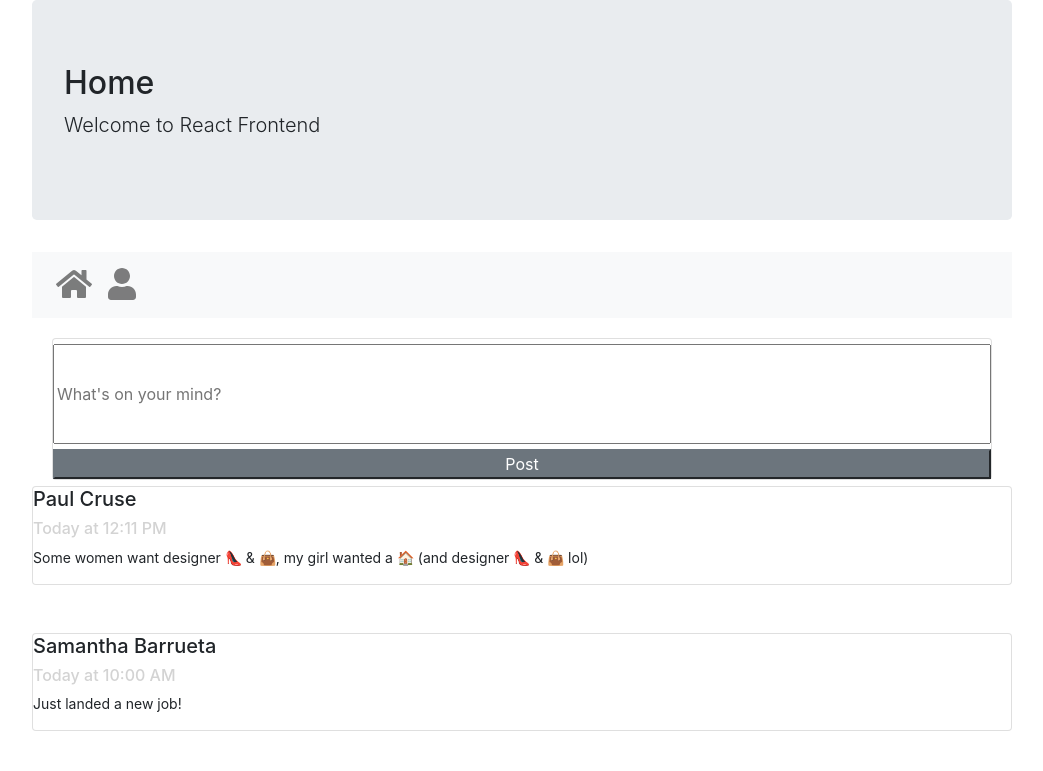
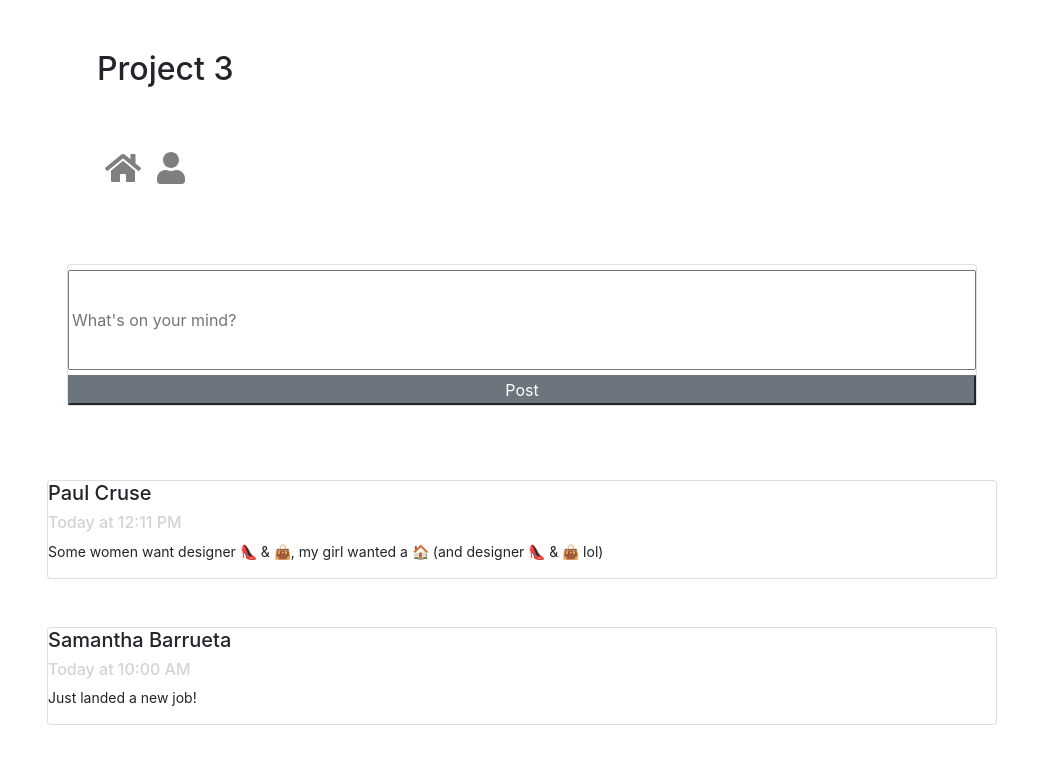
Before and after one commit to samanthabarrueta/Social-Media-FE, a React (Create React App) app in the folder react-front/: page / in a window 1280 px wide. Shown: the top 771 px of the page, without its empty margins (118-1161 px from the left). Built offline with nearby package versions, Linux system fonts and the light colour scheme.

Commit message:
styling updates

```diff
--- a/react-front/src/core/Home.js
+++ b/react-front/src/core/Home.js
@@ -1,16 +1,18 @@
 import React from 'react';
-import HomeFeed from '../feed/Home'
+import HomeFeed from '../feed/Home';
+import Nav from './Nav';
+import Container from "react-bootstrap/Container";
 
 const Home = () => (
-    <div>
-        <div className= "jumbotron">
-            <h2>Home</h2>
-            <p className= "lead"> Welcome to React Frontend</p>
+    <Container>
+        <div className="header">
+            <h2>Project 3</h2><br /><br />
+            <Nav />
         </div>
         <div>
             <HomeFeed />
         </div>
-    </div>
+    </Container>
 );
 
 export default Home;
--- a/react-front/src/core/Nav.js
+++ b/react-front/src/core/Nav.js
@@ -7,7 +7,7 @@ import { faHome, faUser } from "@fortawesome/free-solid-svg-icons";
 class NavBar extends Component {
     render() {
         return (
-            <nav className="navbar navbar-expand-lg navbar-light bg-light">
+            <nav className="navbar-expand-lg navbar-light">
                 <ul className="navbar-nav mr-auto">
                     <li>
                         <Link to={"/"} className="nav-link">
--- a/react-front/src/core/UserProfile.js
+++ b/react-front/src/core/UserProfile.js
@@ -1,12 +1,13 @@
 import React from 'react';
 import Profile from '../feed/Profile';
-import NavBar from './Nav';
+import Nav from './Nav';
+import {Container, Row} from "react-bootstrap/";
 
 const UserProfile = () => (
-    <div>
-        <NavBar />
+    <Container>
+        <Row><h2>Project 3</h2> <Nav /></Row>
         <Profile />
-    </div>
+    </Container>
 );
 
 export default UserProfile;
--- a/react-front/src/feed/Home.js
+++ b/react-front/src/feed/Home.js
@@ -1,14 +1,12 @@
 import React, { Component } from 'react';
 import HomePosts from './HomePosts';
 import AddPostForm from './AddPostForm';
-import Nav from '../core/Nav';
 
 export class HomeFeed extends Component {
     render() {
         return (
             <div>
-                <Nav />
-                <AddPostForm />
+                <AddPostForm /> <br /><br />
                 <HomePosts />
             </div>
         )
--- a/react-front/src/feed/Profile.js
+++ b/react-front/src/feed/Profile.js
@@ -6,7 +6,7 @@ export class ProfileFeed extends Component {
     render() {
         return (
             <div>
-                <AddPostForm />
+                <AddPostForm /><br /><br />
                 <ProfilePosts />
             </div>
         )
--- a/react-front/src/index.css
+++ b/react-front/src/index.css
@@ -1,5 +1,5 @@
 
-body {
+body, .btn-raised, .nav-link {
 
     margin: 0;
     padding-left: 150px;
@@ -43,3 +43,7 @@ h6 {
 p {
   font-size: 14px
 }
+
+.header {
+  padding: 50px
+}
--- a/react-front/src/user/Signup.js
+++ b/react-front/src/user/Signup.js
@@ -1,5 +1,6 @@
 import React, { Component } from 'react';
 import '../index.css';
+import {Container, Row} from "react-bootstrap/";
 
 export class Signup extends Component {
     constructor() {
@@ -44,9 +45,9 @@ export class Signup extends Component {
     render() {
         const {name, email, password, error} = this.state;
         return (
-            <div className="container">
-                <h2 className="mt-5 mb-5">Signup</h2>
-
+            <Container>
+                <Row><h3>Project 3</h3></Row>
+                <div className="header">
                 <div className="alert alert-primary" style={{display: error ? "" : "none"}}>
                     {error}
                 </div>
@@ -65,10 +66,11 @@ export class Signup extends Component {
                         <input onChange={this.handleChange("password")} type="password" className="form-control" value={password}/>
                     </div>
                     <button onClick={this.clickSubmit} className="btn-raised btn-secondary">
-                        Submit
+                        Create Account
                     </button>
                 </form>
-            </div>
+                </div>
+            </Container>
         );
     }
 }
```
